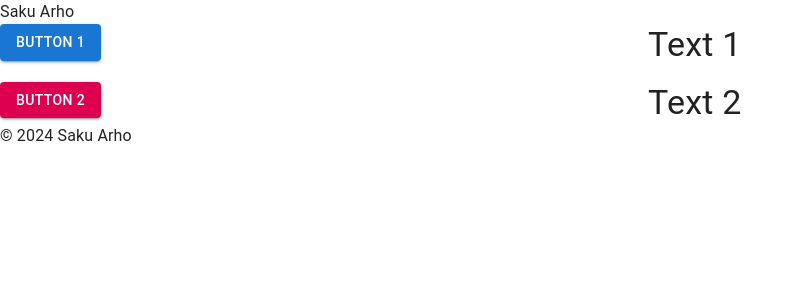
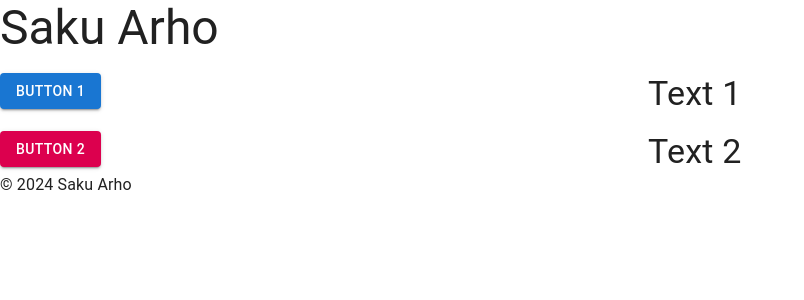
Before and after one commit to Z-kke/my_portfolio, a Next.js app: page / in a window 1280 px wide. Shown: the top 300 px of the page, without its empty margins (0-804 px from the left). Built offline with nearby package versions, Linux system fonts and the light colour scheme.

Commit message:
Use Mui's typography for the text instead of plain h1.

```diff
--- a/app/page.tsx
+++ b/app/page.tsx
@@ -38,7 +38,9 @@ export default function Home() {
   return (
     <div className="min-h-screen bg-gray-100">
       <main className="container mx-auto px-4 py-8">
-        <h1 className="text-4xl font-bold text-center mb-8">Saku Arho</h1>
+        <Typography variant="h3" gutterBottom>
+          Saku Arho
+        </Typography>
       </main>
 
       <DynamicGrid items={items} />
```
